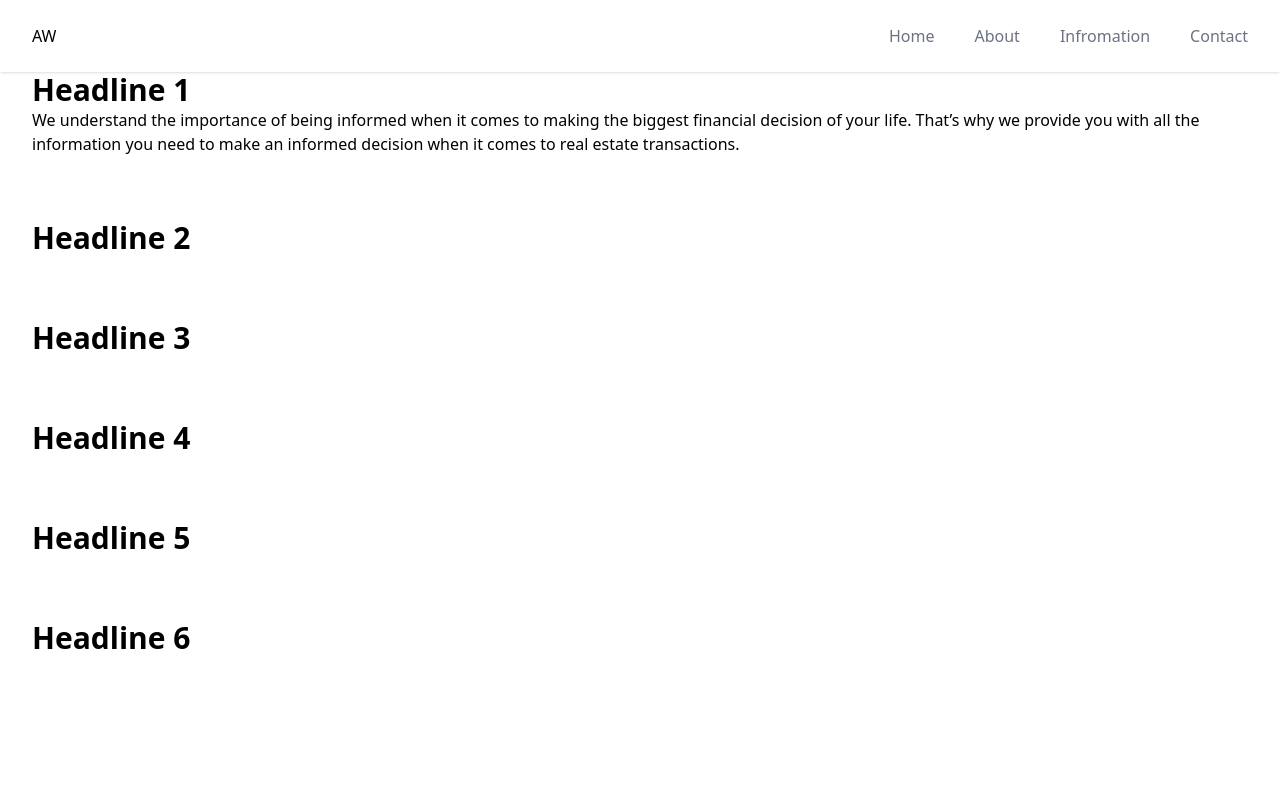
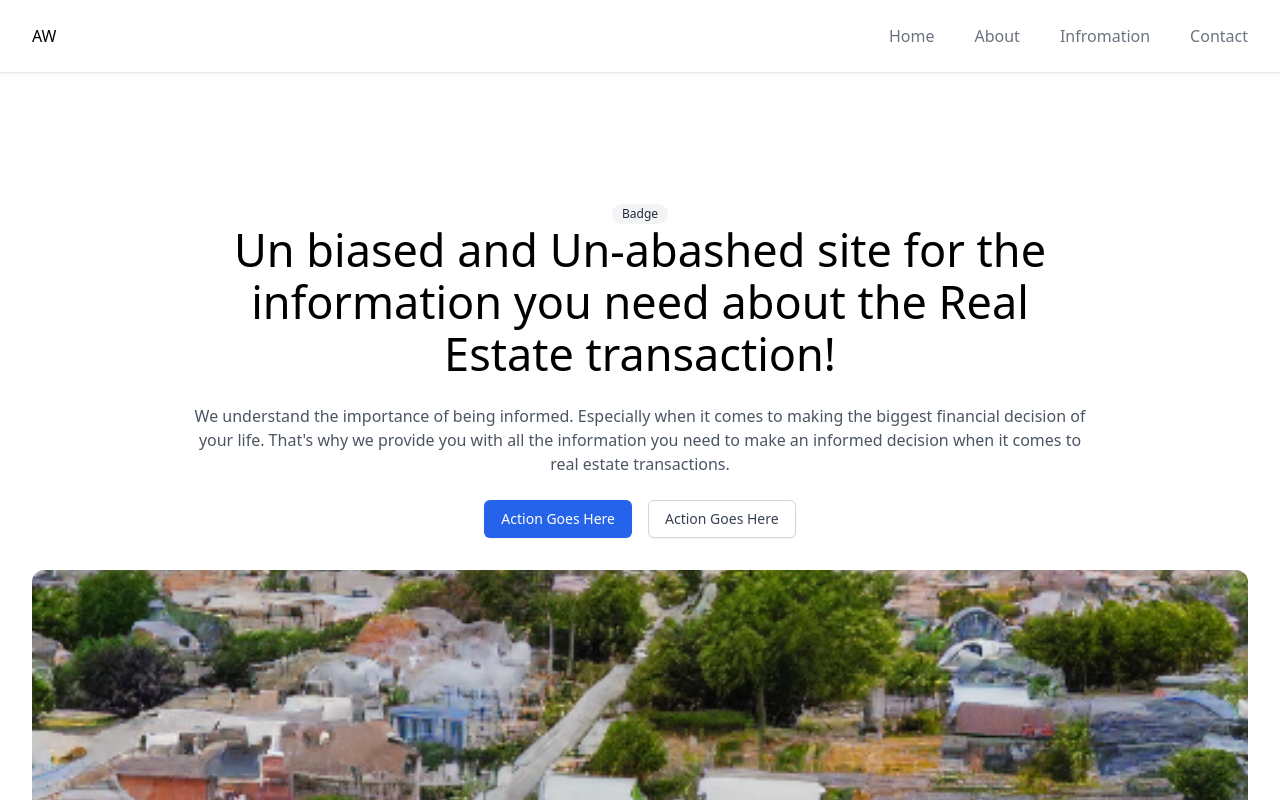
Before and after one commit to iamwillcode/agentwebb, a Next.js app: page / in a window 1280 px wide. Shown: the top 800 px of the page. Built offline with nearby package versions, Linux system fonts and the light colour scheme.

Commit message:
moved made sections into their own component

```diff
--- a/pages/index.tsx
+++ b/pages/index.tsx
@@ -1,4 +1,7 @@
 import Head from "next/head";
+import Hero from "../components/home/hero";
+import Stats from "../components/home/Stats";
+import Core_Features from "../components/home/Core_Features";
 
 export default function Home() {
   return (
@@ -9,25 +12,17 @@ export default function Home() {
         <meta name="description" content="AgentWebb provides a detailed overview of the entire real estate transaction process, from finding a property to closing the deal. With our comprehensive resources, you can be sure to find the answers to all your real estate questions." />
       </Head>
       <main className="space-y-16">
-        <section className="mx-auto max-w-7xl sm:px-6 lg:px-8 p-4 lg:p-0">
-          <h1 className="text-3xl font-bold">Headline 1</h1>
-          <p className="">We understand the importance of being informed when it comes to making the biggest financial decision of your life. That’s why we provide you with all the information you need to make an informed decision when it comes to real estate transactions.</p>
-        </section>
-        <section className="mx-auto max-w-7xl sm:px-6 lg:px-8 p-4 lg:p-0">
-          <h2 className="text-3xl font-bold">Headline 2</h2>
-        </section>
-        <section className="mx-auto max-w-7xl sm:px-6 lg:px-8 p-4 lg:p-0">
-          <h3 className="text-3xl font-bold">Headline 3</h3>
-        </section>
-        <section className="mx-auto max-w-7xl sm:px-6 lg:px-8 p-4 lg:p-0">
-          <h4 className="text-3xl font-bold">Headline 4</h4>
-        </section>
-        <section className="mx-auto max-w-7xl sm:px-6 lg:px-8 p-4 lg:p-0">
+        <Hero />
+        <Stats />
+        <Core_Features/>
+        <section className="p-4 mx-auto max-w-7xl sm:px-6 lg:px-8 lg:p-0">
           <h5 className="text-3xl font-bold">Headline 5</h5>
         </section>
-        <section className="mx-auto max-w-7xl sm:px-6 lg:px-8 p-4 lg:p-0">
+        {/*  SECTION ENDS */}
+        <section className="p-4 mx-auto max-w-7xl sm:px-6 lg:px-8 lg:p-0">
           <h6 className="text-3xl font-bold">Headline 6</h6>
         </section>
+        {/* SECTION ENDS */}
       </main>
     </>
   );
```
